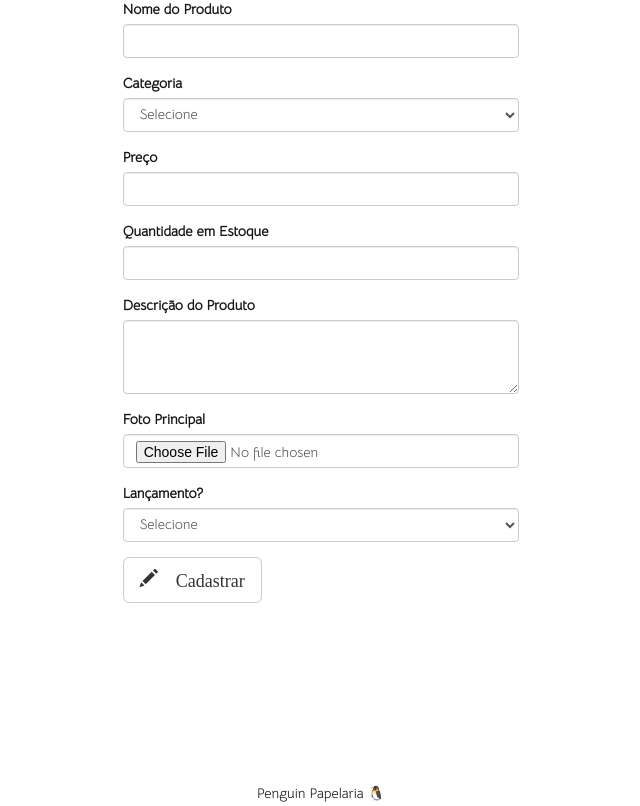
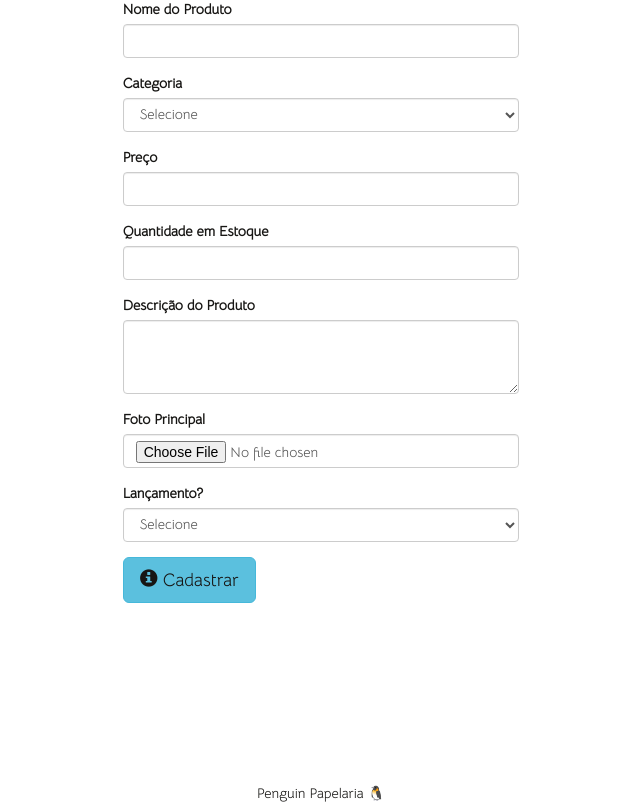
Before and after one commit to gicaAlves/pw-penguin-papelaria, a PHP site: page /formProduto.php in a window 1280 px wide. Shown: the part 506-1312 px from the top of the page, without its empty margins (319-959 px from the left). Run offline with PHP 8.4, Linux system fonts and the light colour scheme; the visitor is signed in with stand-in values (Sample User, id 1); data that the repository does not hold is empty; some libraries are stand-ins or nearby versions.

Commit message:
Alterar o design do button de cadastro

```diff
--- a/src/formProduto.php
+++ b/src/formProduto.php
@@ -145,11 +145,14 @@ Initial Scala 1.0 é padrão (é o zoom da tela).             -->
                     </div>
 
 
-                    <button type="submit" class="btn btn-lg btn-default">
+                    <button type="submit" class="btn btn-lg btn-info">
 
-                        <span class="glyphicon glyphicon-pencil"> Cadastrar </span>
+                    <span style="color:#171614; font-family:Bellota Text-Regular"><span class="glyphicon glyphicon-info-sign"></span> Cadastrar</span>
 
                     </button>
+
+
+               <!--se caso eu mudar de ideia: <img src="./imagens/pingoooo.png" style="width: 7%;"/> -->
 
                 </form>
 
```
